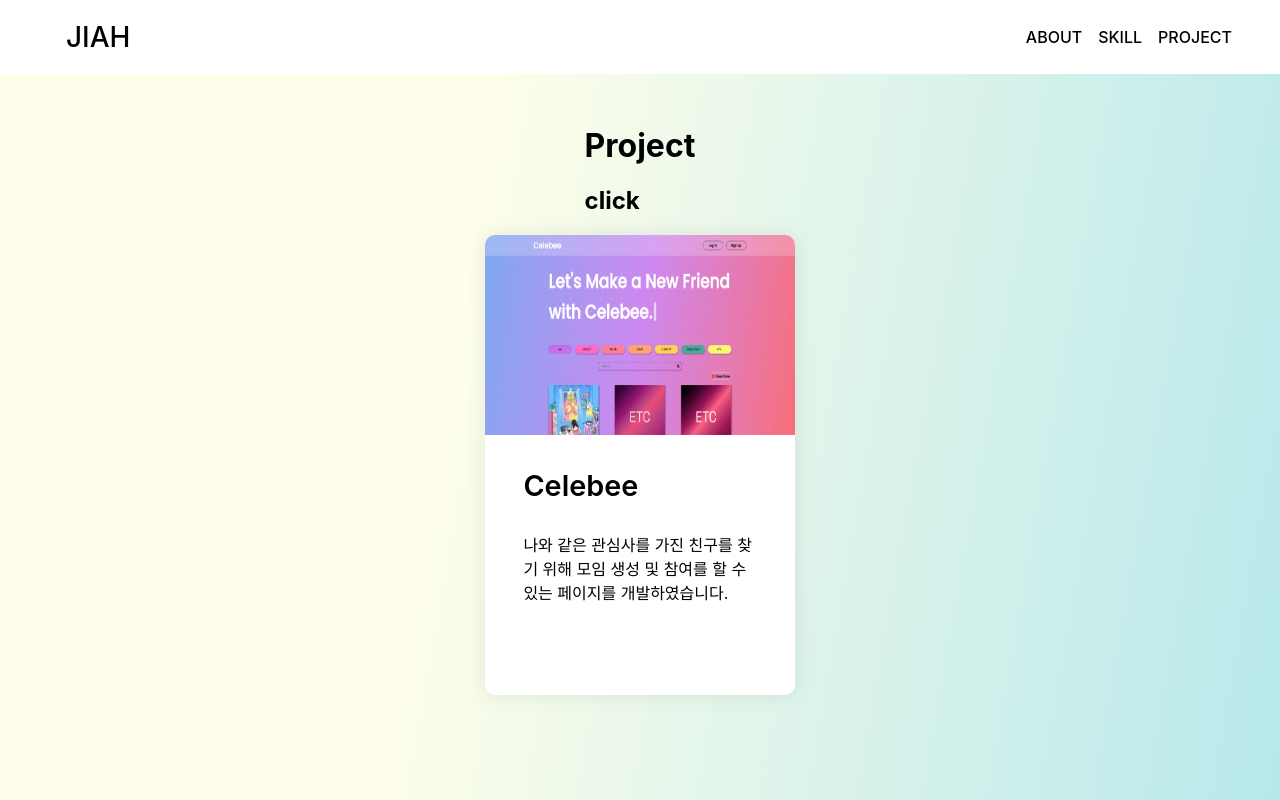
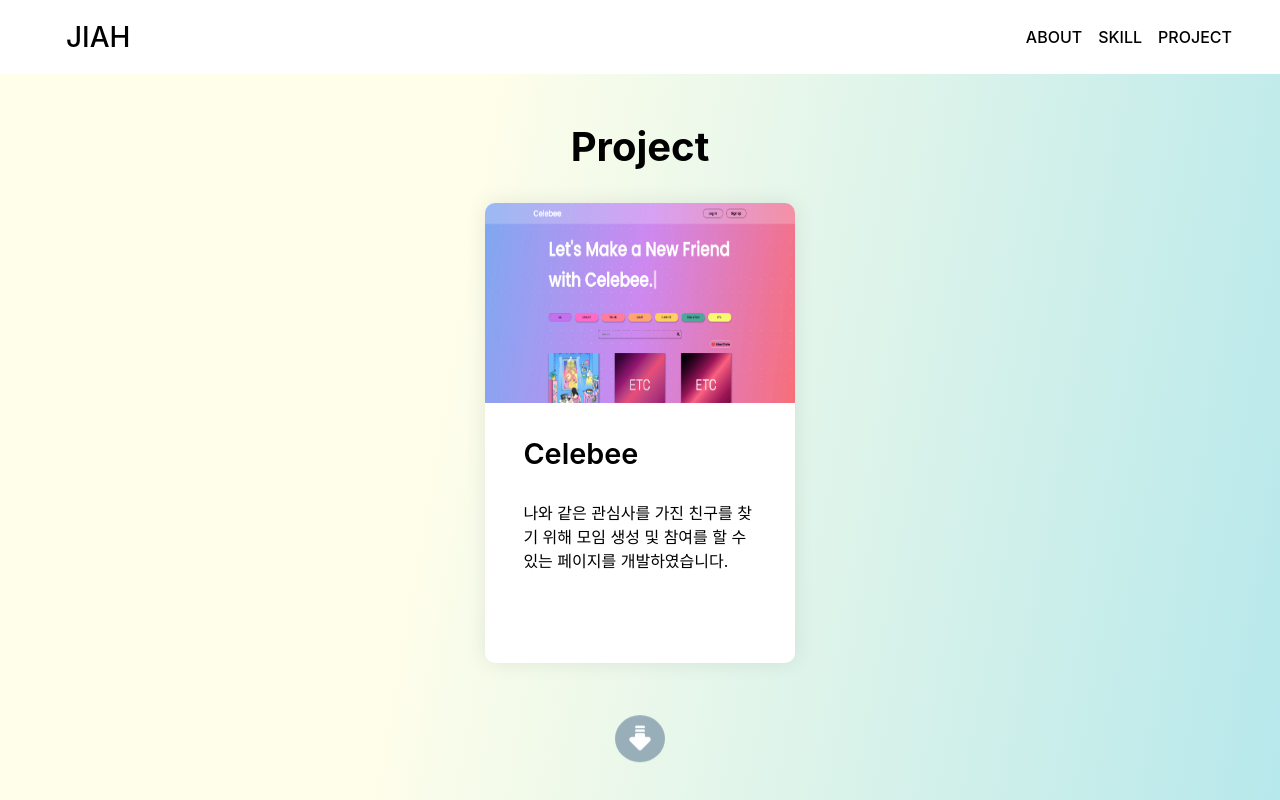
Before and after one commit to JIAHLEE0213/Portfolio, a React (Create React App) app: page / in a window 1280 px wide. Built offline with nearby package versions, Linux system fonts and the light colour scheme.

Commit message:
feat:button 컴포넌트 추가

```diff
--- a/src/section/project.jsx
+++ b/src/section/project.jsx
@@ -1,27 +1,26 @@
 import React from 'react';
 import { Projects } from '../constants/projects';
 import styled from 'styled-components';
+import Button from '../components/button';
 
 export default function Project() {
   return (
     <ProjectStyle>
       <div className="project-container">
-        <div className="project-title">
-          <h1 className="text-project">Project</h1>
-          <h2 className="text-click">click</h2>
-        </div>
-        <ListStyle className="project-list">
+        <div className="text-project">Project</div>
+        <div className="project-list">
           {Projects.map(({ img, title, subtitle }) => (
-            <div key={title} className="project">
+            <ListStyle key={title} className="project">
               <div className="project-img">{img}</div>
               <div className="project-text">
                 <p className="project-title">{title}</p>
                 <p className="project-subtitle">{subtitle}</p>
               </div>
-            </div>
+            </ListStyle>
           ))}
-        </ListStyle>
+        </div>
       </div>
+      <Button />
     </ProjectStyle>
   );
 }
@@ -29,7 +28,6 @@ export default function Project() {
 const ProjectStyle = styled.div`
   display: flex;
   flex-direction: column;
-  justify-content: center;
   align-items: center;
   height: 100vh;
   background-image: linear-gradient(
@@ -41,18 +39,27 @@ const ProjectStyle = styled.div`
   .project-container {
     display: flex;
     flex-direction: column;
+    justify-content: center;
     align-items: center;
+    height: 100vh;
+  }
+  .text-project {
+    font-size: 2.5rem;
+    font-weight: 700;
+    margin: 2rem 0rem;
+  }
+  .project-list {
   }
 `;
 
 const ListStyle = styled.div`
   display: flex;
+  flex-direction: column;
   width: 310px;
   height: 460px;
   background-color: white;
   box-shadow: 0px 0px 20px 1px rgba(0, 0, 0, 0.08);
   border-radius: 10px;
-
   img {
     width: 100%;
     height: 200px;
```
